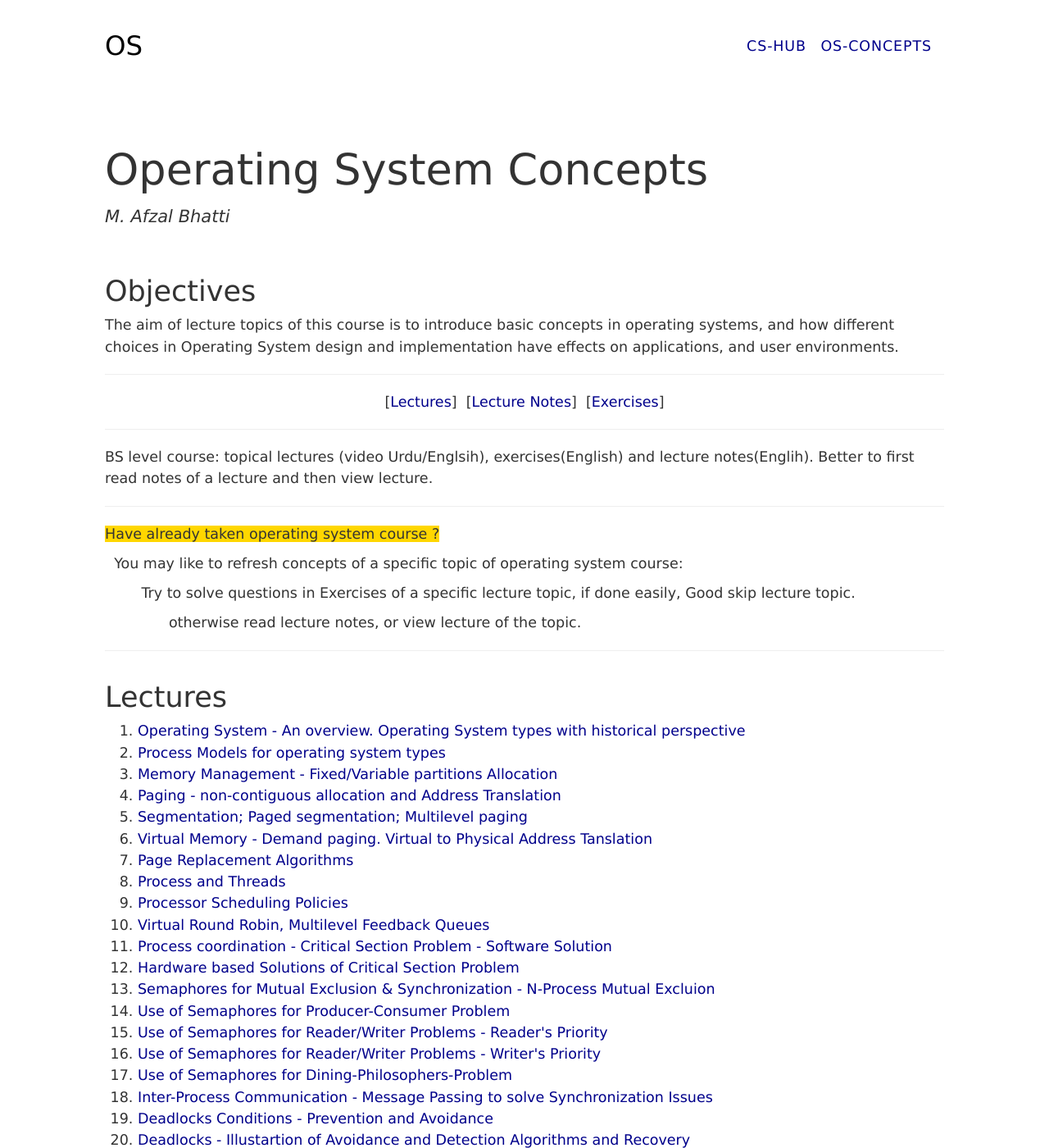
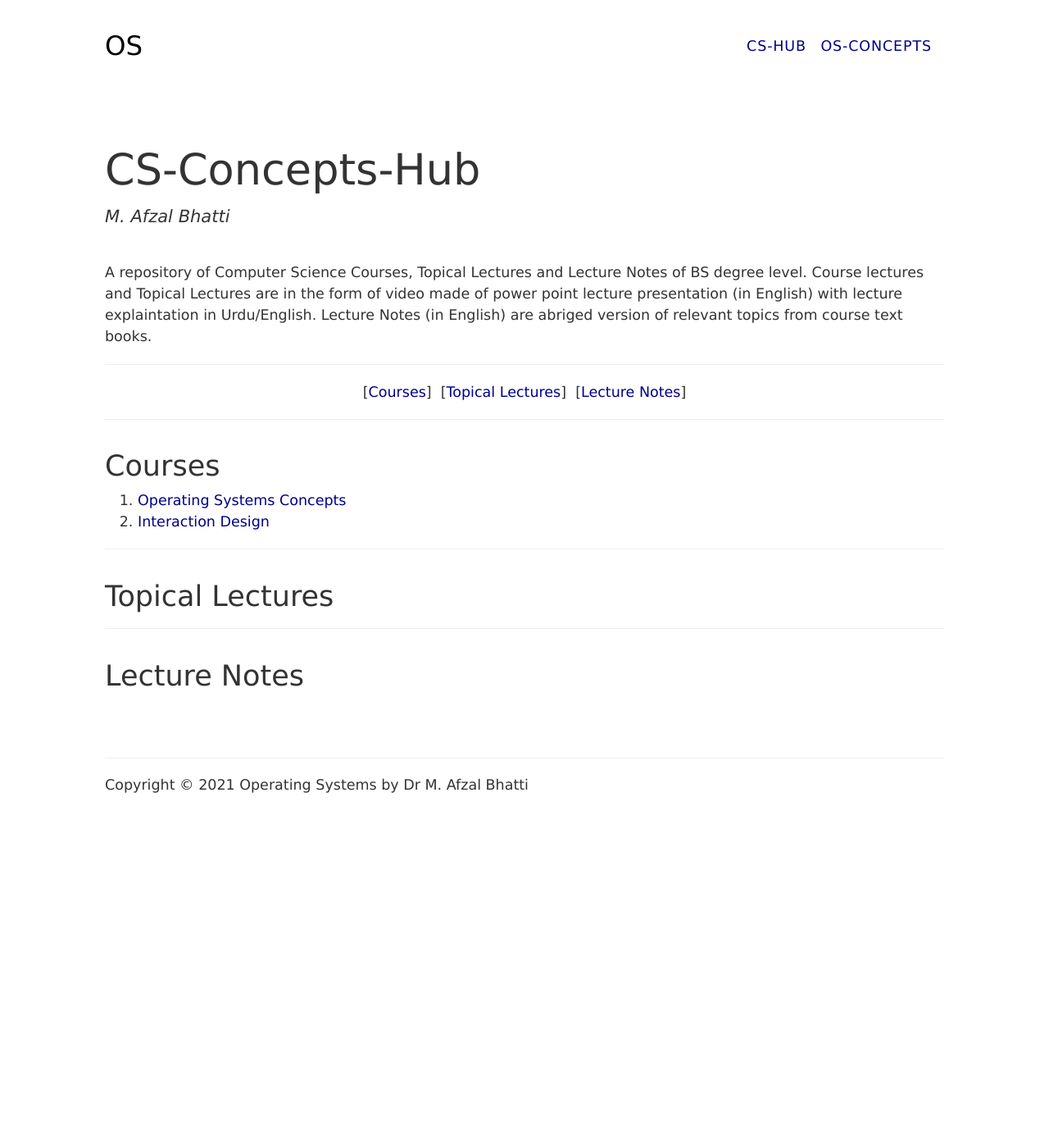
Before and after one commit to CS-Concepts-hub/CS-Concepts-hub, a Jekyll site: the page built from index.html, in a window 1280 px wide and 1400 px high. Shown: the whole window at 82% size. Built offline with Jekyll 4.4.1, drawn with Linux system fonts in a browser that asks for light colours; some of the changed text lies outside the part shown.

Commit message:
Minor updates

```diff
--- a/index.html
+++ b/index.html
@@ -6,75 +6,37 @@
 
 <section class="main-container page-head">
 	<div class="main">
-		<h1 class="head-title">Operating System Concepts</h1>
+		<h1 class="head-title"> CS-Concepts-Hub</h1>
 		<p class="head-subtitle"><i>M. Afzal Bhatti</i></p>
 	</div>
 </section>
 <section class="main-container text">
 	<div class="main">
-		<h2 class="title">Objectives</h2>
 		<p>
-			The aim of lecture topics of this course is to introduce basic concepts in operating systems, and how different choices in Operating System design and implementation have effects on applications, and user environments.
+			A repository of Computer Science Courses, Topical Lectures and Lecture Notes of BS degree level. Course lectures and Topical Lectures are in the form of video made of power point lecture presentation (in English) with lecture explaintation in Urdu/English. Lecture Notes (in English) are abriged version of relevant topics from course text books.
 		</p>
 		<hr>
 		<p class="center">
-			[<a href="#lectures">Lectures</a>]&nbsp;&nbsp;[<a href="#notes">Lecture Notes</a>]&nbsp;&nbsp;[<a href="#exercises">Exercises</a>]
+			[<a href="#courses">Courses</a>]&nbsp;&nbsp;[<a href="#lectures">Topical Lectures</a>]&nbsp;&nbsp;[<a href="#notes">Lecture Notes</a>]
 		<hr>
-		<p>
-			BS level course: topical lectures (video Urdu/Englsih), exercises(English) and lecture notes(Englih). Better to first read notes of a lecture and then view lecture.
-		</p>
-		<hr>
-		<p><span style="background-color: #ffd700">Have already taken operating system course ? </span> </p>
-		<p>&nbsp;&nbsp;You may like to refresh concepts of a specific topic of operating system course:</p>
-		<p>&nbsp;&nbsp;&nbsp;&nbsp;&nbsp;&nbsp;&nbsp;&nbsp;Try to solve questions in Exercises of a specific lecture topic, if done easily, Good skip lecture topic.</p>
-		<p>&nbsp;&nbsp;&nbsp;&nbsp;&nbsp;&nbsp;&nbsp;&nbsp;&nbsp;&nbsp;&nbsp;&nbsp;&nbsp;&nbsp;otherwise read lecture notes, or view lecture of the topic.</p>
-		</p>
-		<hr>
-		<h2 class="title" id="lectures">Lectures</h2>
+		<h2 class="title" id="courses">Courses</h2>
 		<ol>
-			{% for lecture in site.data.all.lectures %}
-			{% if lecture.video %}
-			<li><a href="{{lecture.video}}" target="youtube">{{lecture.topic}}</a></li>
-			{% endif %}
-			{% endfor %}
+			<li><a href="https://cs-concepts-hub.github.io/Operating-Systems-Concepts/">Operating Systems Concepts</a></li>
+			<li><a href="#">Interaction Design</a></li>
 		</ol>
 		<hr>
+		<h2 class="title" id="lectures">Topical Lectures</h2>
+		<!-- <ol>
+			<li><a href="#"></a></li>
+			<li><a href="#"></a></li>
+		</ol> -->
+		<hr>
 		<h2 class="title" id="notes">Lecture Notes</h2>
-		<ol>
-			{% for lecture in site.data.all.lectures %}
-			{% if lecture.notes %}
-			<li><a href="files/{{lecture.notes}}">{{lecture.topic | default: ""}}</a></li>
-			{% endif %}
-			{% endfor %}
-		</ol>
-		<hr>
-		<h2 class="title" id="exercises">Exercises</h2>
 
-		<ol>
-			{% for lecture in site.data.all.lectures %}
-			{% if lecture.exercises %}
-			<li><a href="files/{{lecture.exercises}}">{{lecture.topic | default: ""}}</a></li>
-			{% endif %}
-			{% endfor %}
-		</ol>
+		<!-- <ol>
+			<li><a href="#"></a></li>
+			<li><a href="#"></a></li>
+		</ol> -->
 
-
-
-
-		<hr>
-		<h2 class="title">Recommended Readings</h2>
-		<ul>
-			<li>A. Silberschatz et al, <i>Operating System Concepts</i>,  9/e, Wiley, 2013</li>
-			<li>W. Stallings, <i>Operating Systems:  Internal and Design Principles</i>, 7/e, Prentice Hall, 2012</li>
-		</ul>
-
-		<hr>
-		<h2 class="title">Acknowledgements</h2>
-
-		<p>While teaching operating systems course at Quaid-i-Azam University, I enhanced my understating of operating systems from two main text books used for the course '<i>Operating System Concepts</i>' by A. Silberschatz et al' and  '<i>Operating Systems: Internal and Design Principles</i>' by W. Stallings. Lecture notes are also prepared from these books listed as recommended readings for this course.</p>
-
-		<p>Exercises for lecture topics are mostly from course quizzes and exam papers at Quaid-i-Azam University, I am grateful to all students who solved those questions in exams and during lectures ask questions to clarify concepts of different topics.</p>
-
-		<p>For lecture presentations some images and animation ideas are taken from OS lecture presentations available at web.</p>
 	</div>
 </section>
```
